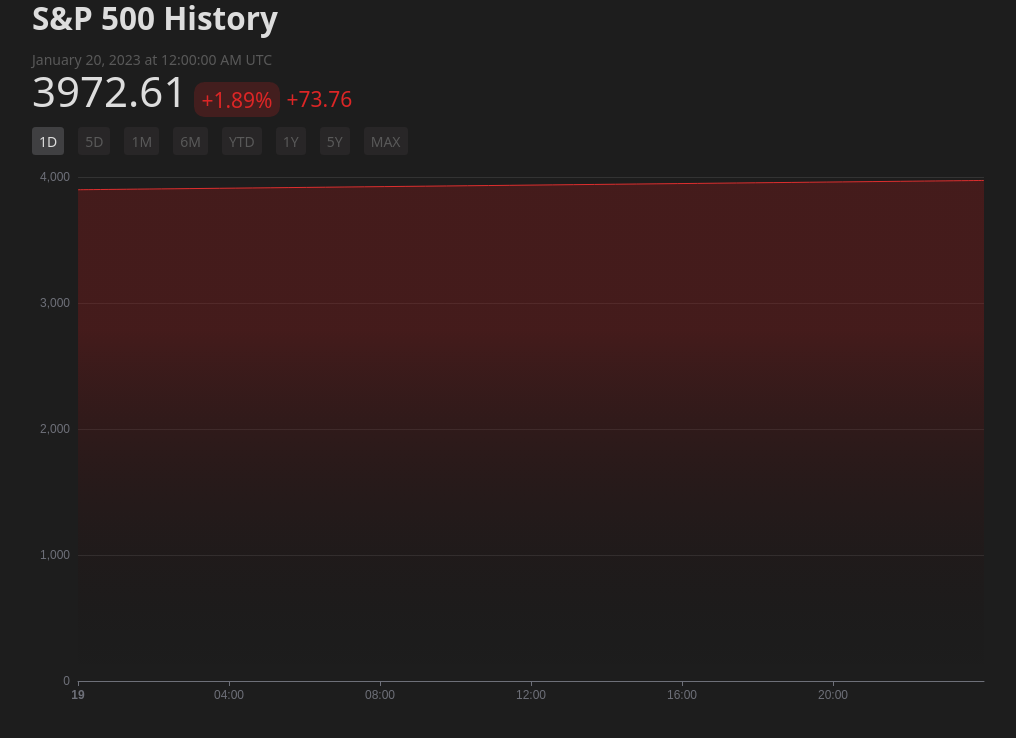
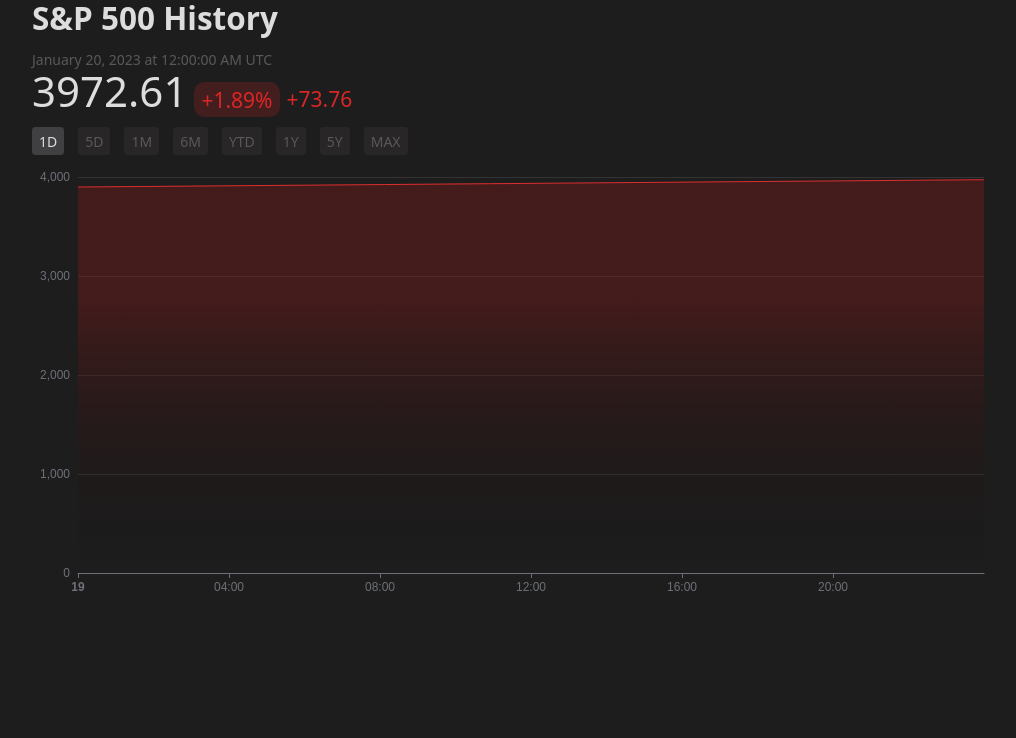
Before and after one commit to pingcap/sp500-insight-template, a Next.js app: page / in a window 1280 px wide. Shown: the top 738 px of the page, without its empty margins (128-1144 px from the left). Built offline with nearby package versions, Linux system fonts and the light colour scheme.

Commit message:
fix hydrate

```diff
--- a/charts/SP500Overview.tsx
+++ b/charts/SP500Overview.tsx
@@ -15,7 +15,7 @@
 
   const today = useMemo(() => {
     const d = getMaxDate(data);
-    return isFinite(d) ? d : (new Date()).getTime();
+    return isFinite(d) ? d : undefined;
   }, [data]);
 
   const filteredData = useMemo(() => {
@@ -112,7 +112,7 @@
     <main className="pt-4">
       <div className="flex flex-col">
         <span className="text-secondary">
-          {dtf.format(today ?? new Date())}
+          {today ? dtf.format(today) : '--'}
         </span>
         <span>
           <span className="text-significant text-5xl">
@@ -144,7 +144,7 @@
           </ToggleGroup.Item>
         ))}
       </ToggleGroup.Root>
-      <ECharts ref={ref} className="mt-4 w-full aspect-video" />
+      <ECharts ref={ref} className="mt-4 w-full aspect-[20/9]" />
     </main>
   );
 };
```
